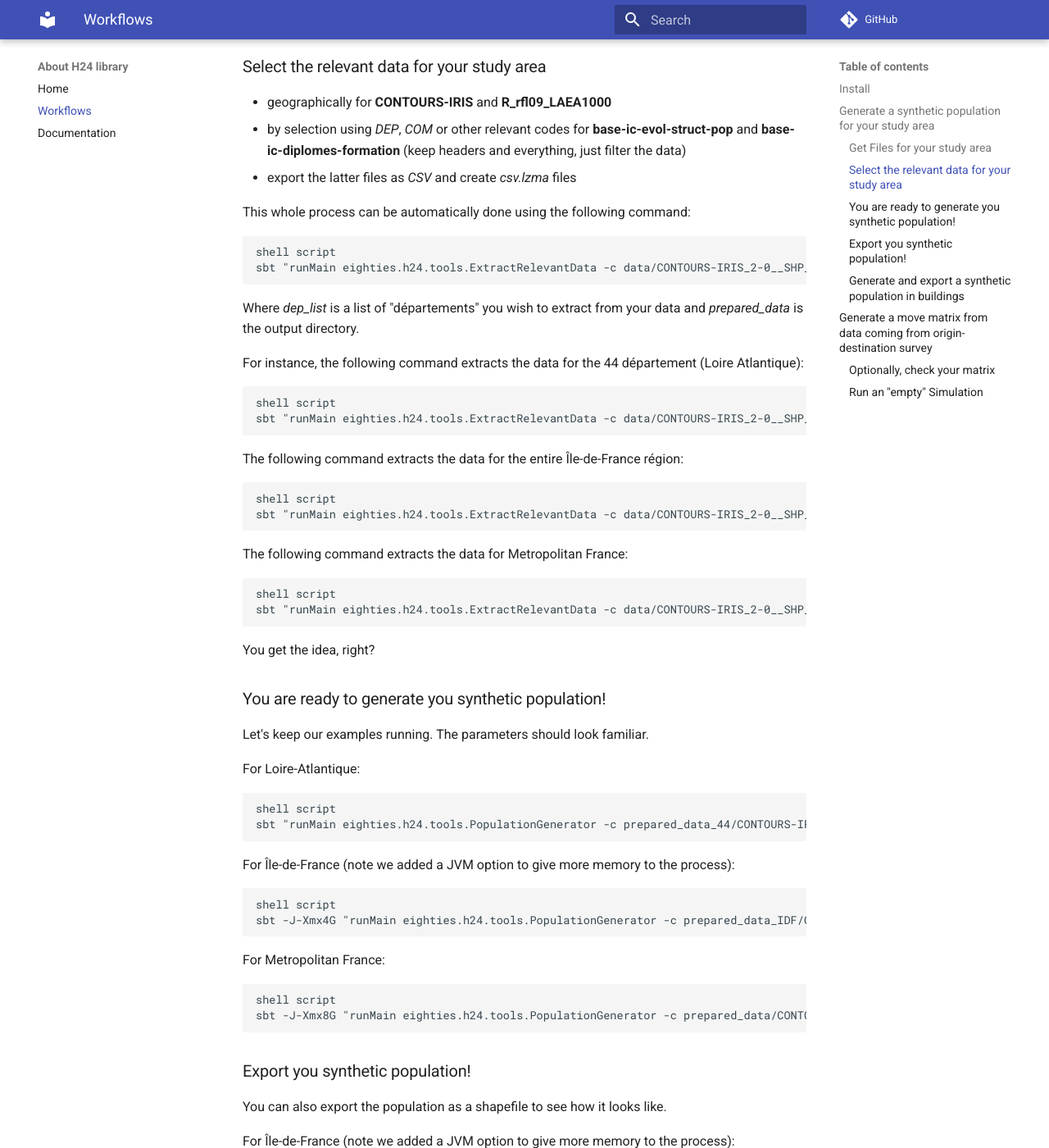
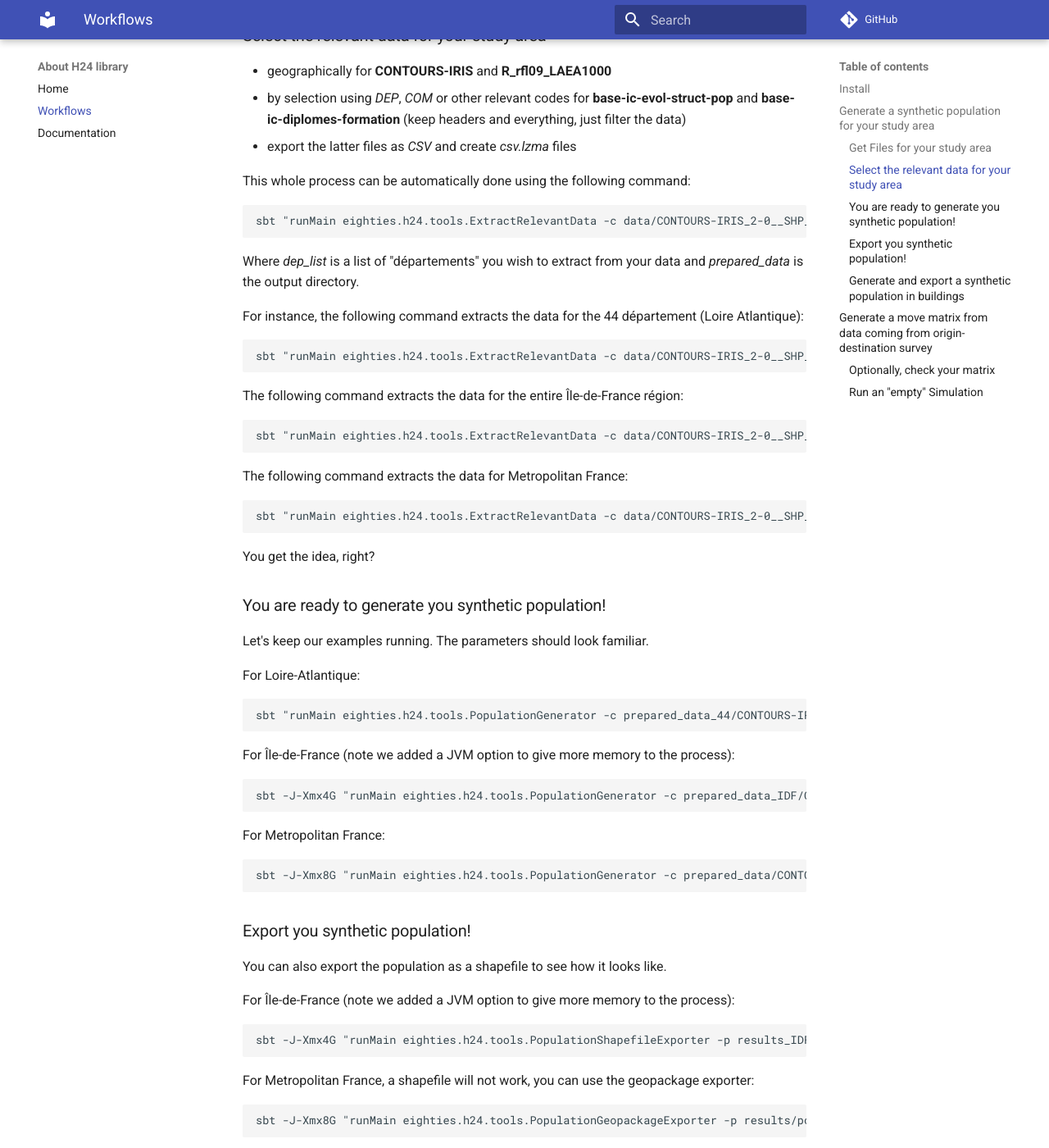
Before and after one commit to eighties-cities/h24, an MkDocs documentation site: the page built from docs/workflows.md, in a window 1280 px wide and 1400 px high, scrolled down 940 px. Shown: the whole window at 82% size. Built offline with MkDocs 1.6.1 and Material for MkDocs 9.7.7, drawn with Linux system fonts in a browser that asks for light colours; comment, search, counter and statistics services are not loaded; some of the changed text lies outside the part shown.

Commit message:
Update workflows.md

```diff
--- a/docs/workflows.md
+++ b/docs/workflows.md
@@ -8,7 +8,6 @@ editor_options:
 
 ## Install
 
-    shell script
     sbt publishLocal
 
 ## Generate a synthetic population for your study area
@@ -17,7 +16,6 @@ editor_options:
 
 Run the getData.sh script.
 
-    shell script
     source getData.sh
 
 It will:
@@ -38,24 +36,20 @@ Note: We should have these files on IPFS very soon.
 
 This whole process can be automatically done using the following command:
 
-    shell script
     sbt "runMain eighties.h24.tools.ExtractRelevantData -c data/CONTOURS-IRIS_2-0__SHP_LAMB93_FXX_2014-01-01/CONTOURS-IRIS/1_DONNEES_LIVRAISON_2014/CONTOURS-IRIS_2-0_SHP_LAMB93_FE-2014/CONTOURS-IRIS_FE.shp -g data/GRID/R_rfl09_LAEA1000.shp -p data/base-ic-evol-struct-pop-2012.xls -f data/base-ic-diplomes-formation-2012.xls -d dep_list -o prepared_data"
 
 Where *dep_list* is a list of "départements" you wish to extract from your data and *prepared_data* is the output directory.
 
 For instance, the following command extracts the data for the 44 département (Loire Atlantique):
 
-    shell script
     sbt "runMain eighties.h24.tools.ExtractRelevantData -c data/CONTOURS-IRIS_2-0__SHP_LAMB93_FXX_2014-01-01/CONTOURS-IRIS/1_DONNEES_LIVRAISON_2014/CONTOURS-IRIS_2-0_SHP_LAMB93_FE-2014/CONTOURS-IRIS_FE.shp -g data/GRID/R_rfl09_LAEA1000.shp -p data/base-ic-evol-struct-pop-2012.xls -f data/base-ic-diplomes-formation-2012.xls -d 44 -o prepared_data_44"
 
 The following command extracts the data for the entire Île-de-France région:
 
-    shell script
     sbt "runMain eighties.h24.tools.ExtractRelevantData -c data/CONTOURS-IRIS_2-0__SHP_LAMB93_FXX_2014-01-01/CONTOURS-IRIS/1_DONNEES_LIVRAISON_2014/CONTOURS-IRIS_2-0_SHP_LAMB93_FE-2014/CONTOURS-IRIS_FE.shp -g data/GRID/R_rfl09_LAEA1000.shp -p data/base-ic-evol-struct-pop-2012.xls -f data/base-ic-diplomes-formation-2012.xls -d 75,77,78,91,92,93,94,95 -o prepared_data_IDF"
 
 The following command extracts the data for Metropolitan France:
 
-    shell script
     sbt "runMain eighties.h24.tools.ExtractRelevantData -c data/CONTOURS-IRIS_2-0__SHP_LAMB93_FXX_2014-01-01/CONTOURS-IRIS/1_DONNEES_LIVRAISON_2014/CONTOURS-IRIS_2-0_SHP_LAMB93_FE-2014/CONTOURS-IRIS_FE.shp -g data/GRID/R_rfl09_LAEA1000.shp -p data/base-ic-evol-struct-pop-2012.xls -f data/base-ic-diplomes-formation-2012.xls -o prepared_data"
 
 You get the idea, right?
@@ -67,17 +61,14 @@ The parameters should look familiar.
 
 For Loire-Atlantique:
 
-    shell script
     sbt "runMain eighties.h24.tools.PopulationGenerator -c prepared_data_44/CONTOURS-IRIS_FE.shp -g prepared_data_44/R_rfl09_LAEA1000.shp -s 1000 -p prepared_data_44/base-ic-evol-struct-pop-2012.csv.lzma -f prepared_data_44/base-ic-diplomes-formation-2012.csv.lzma -o results_44/population.bin"
 
 For Île-de-France (note we added a JVM option to give more memory to the process):
 
-    shell script
     sbt -J-Xmx4G "runMain eighties.h24.tools.PopulationGenerator -c prepared_data_IDF/CONTOURS-IRIS_FE.shp -g prepared_data_IDF/R_rfl09_LAEA1000.shp -s 1000 -p prepared_data_IDF/base-ic-evol-struct-pop-2012.csv.lzma -f prepared_data_IDF/base-ic-diplomes-formation-2012.csv.lzma -o results_IDF/population.bin"
 
 For Metropolitan France:
 
-    shell script
     sbt -J-Xmx8G "runMain eighties.h24.tools.PopulationGenerator -c prepared_data/CONTOURS-IRIS_FE.shp -g prepared_data/R_rfl09_LAEA1000.shp -s 1000 -p prepared_data/base-ic-evol-struct-pop-2012.csv.lzma -f prepared_data/base-ic-diplomes-formation-2012.csv.lzma -o results/population.bin"
 
 ### Export you synthetic population!
@@ -86,12 +77,10 @@ You can also export the population as a shapefile to see how it looks like.
 
 For Île-de-France (note we added a JVM option to give more memory to the process):
 
-    shell script
     sbt -J-Xmx4G "runMain eighties.h24.tools.PopulationShapefileExporter -p results_IDF/population.bin -o results_IDF/population.shp"
 
 For Metropolitan France, a shapefile will not work, you can use the geopackage exporter:
 
-    shell script
     sbt -J-Xmx8G "runMain eighties.h24.tools.PopulationGeopackageExporter -p results/population.bin -o results/population.gpkg"
 
 And now, you have a Metropolitan France synthetic population!
@@ -101,7 +90,6 @@ And now, you have a Metropolitan France synthetic population!
 
 If you want to create a synthetic population in buildings, you can do so.
 
-    shell script
     sbt -J-Xmx4G "runMain eighties.h24.tools.PopulationInBuildingsGenerator -o results/populationInBuildings.gpkg -c prepared_data/CONTOURS-IRIS_FE.shp -b prepared_data/buildings.shp -p prepared_data/base-ic-evol-struct-pop-2012.csv.lzma -f prepared_data/base-ic-diplomes-formation-2012.csv.lzma"
 
 To illustrate the results, here is a map of a population generated for Paris.
@@ -115,14 +103,12 @@ For more data about origin-destination survey and methods for pre-processing, pl
 
 For Île-de-France (note we added a JVM option to give more memory to the process):
 
-    shell script
     unzip InputODData/H24_location_noID_ParisRegion.zip -d prepared_data_IDF/
     lzma -f prepared_data_IDF/H24_location_noID_ParisRegion.csv
     sbt -J-Xmx4G "runMain eighties.h24.tools.MoveMatrixGenerator -e prepared_data_IDF/H24_location_noID_ParisRegion.csv.lzma -s EPSG:27572 -p results_IDF/population.bin -m results_IDF/moves.bin"
 
 For Loire-Atlantique (note we added a JVM option to give more memory to the process):
 
-    shell script
     sbt -J-Xmx4G "runMain eighties.h24.tools.MoveMatrixGenerator -e prepared_data_44/H24_location_noID_NantesRegion.csv.lzma -s EPSG:2154 -p results_44/population.bin -m results_44/moves.bin"
 
 Please also note that we need to specify the SRID used in the input survey.
@@ -131,23 +117,19 @@ Please also note that we need to specify the SRID used in the input survey.
 
 Generate the matrix destinations
 
-    shell script
     sbt -J-Xmx4G "runMain eighties.h24.tools.EGTShapefileExporter -p results_IDF/population.bin -m results_IDF/moves.bin -d true -o results_IDF/destinations.shp"
 
 Generate the matrix origins
 
-    shell script
     sbt -J-Xmx4G "runMain eighties.h24.tools.EGTShapefileExporter -p results_IDF/population.bin -m results_IDF/moves.bin -d false -o results_IDF/origins.shp"
 
 To see what the matrix looks like, you can generate a CSV file containing (parts of) the OD flows:
 
-    shell script
     sbt -J-Xmx4G "runMain eighties.h24.tools.EGTShapefileExporter -p results_IDF/population.bin -m results_IDF/moves.bin -o flowmap/flows.csv"
 
 You can now see it if you open the index.html in you browser.
 You can also filter the flows using a timeslice, sex, age, education & a percentile:
 
-    shell script
     sbt -J-Xmx4G "runMain eighties.h24.tools.EGTCSVExporter -p results_IDF/population.bin -m results_IDF/moves.bin -t 0 -a 1 -s 1 -e 1 -o flowmap/flows_0_1_1_1_0.5.csv"
 
 ### Run an "empty" Simulation
@@ -156,10 +138,8 @@ You can now run a simple 'empty' simulation with the test app.
 
 For Île-de-France:
 
-    shell script
     sbt -J-Xmx2G "runMain eighties.h24.tools.SimulationApp -p results_IDF/population.bin -m results_IDF/moves.bin -d 1 -o maps_IDF"
 
 For Loire-Atlantique:
 
-    shell script
     sbt -J-Xmx2G "runMain eighties.h24.tools.SimulationApp -p results_44/population.bin -m results_44/moves.bin -d 1 -o maps_44"
```
